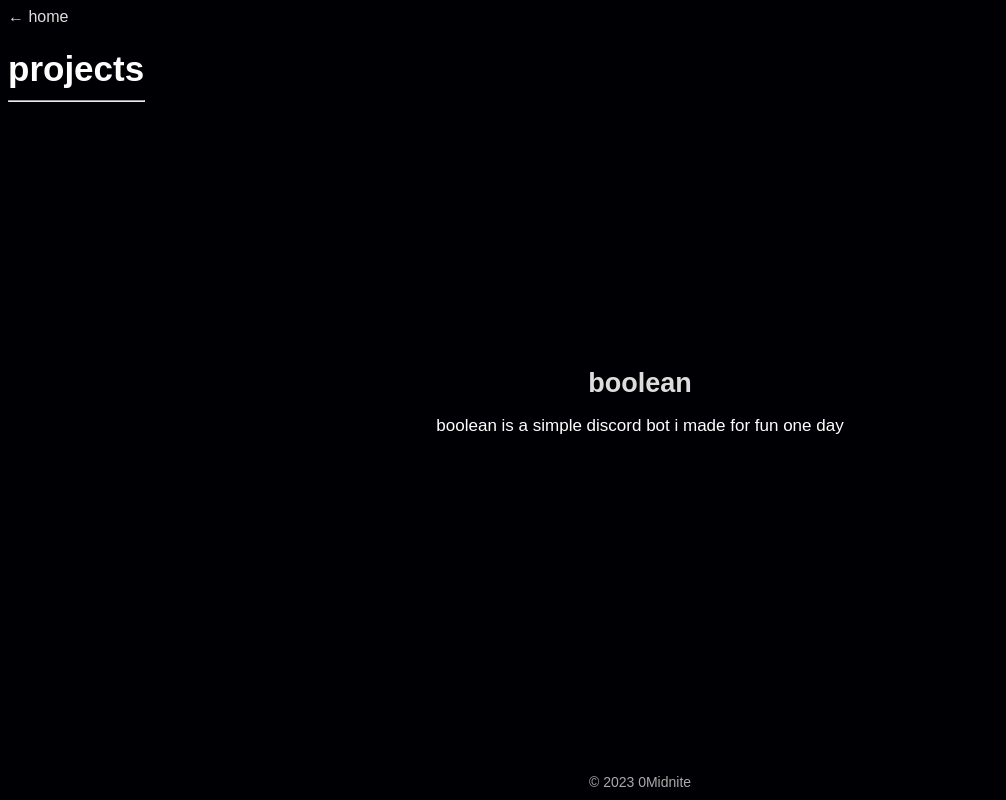
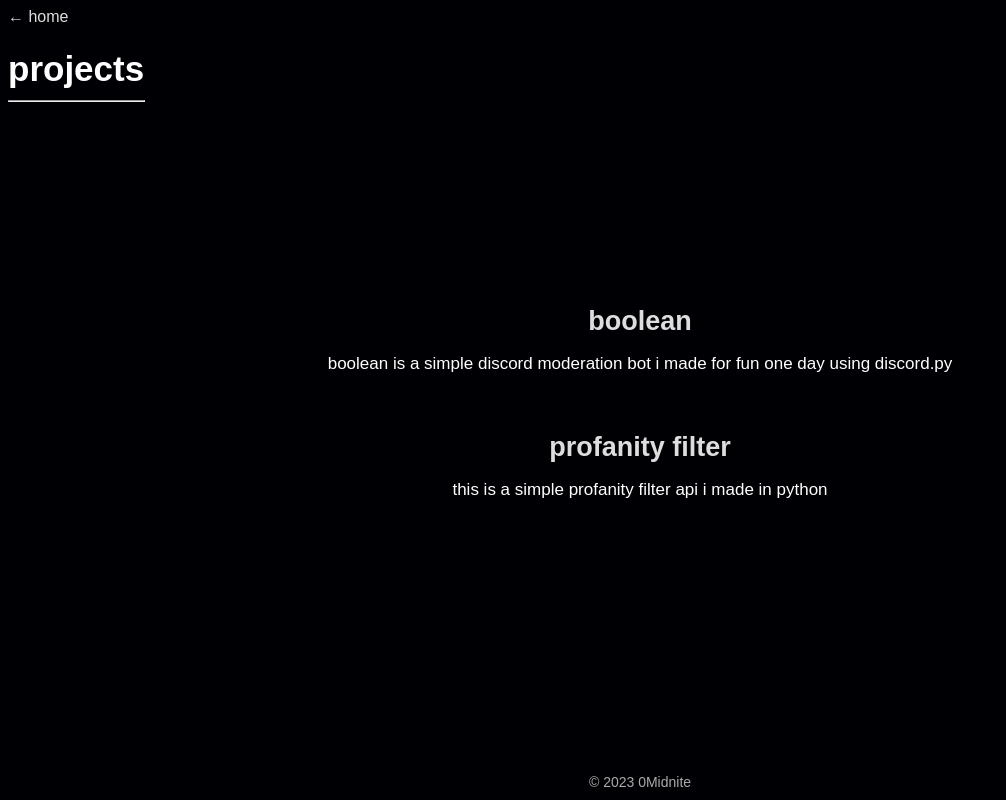
Before and after one commit to 0Midnite/portfolio, a plain HTML site: page projects.html in a window 1280 px wide. Shown: the whole page, without its empty margins (0-1006 px from the left). Drawn offline with Linux system fonts and the light colour scheme.

Commit message:
Add files via upload

```diff
--- a/projects.html
+++ b/projects.html
@@ -13,10 +13,19 @@
       <hr style="width: 135px; margin-left: 0;">
       <div class="container">
         <div class="centered-text">
-          <a href="https://discord.com/api/oauth2/authorize?client_id=1050393372826804305&permissions=8&scope=bot" target="_blank">
-            <h2>boolean</h2>
-          </a>
-          <p style="font-size: 17px;">boolean is a simple discord bot i made for fun one day</p>
+          <div>
+            <a href="https://discord.com/api/oauth2/authorize?client_id=1050393372826804305&permissions=8&scope=bot" target="_blank">
+              <h2>boolean</h2>
+            </a>
+            <p style="font-size: 17px;">boolean is a simple discord moderation bot i made for fun one day using discord.py</p>
+          </div>
+          <br>
+          <div>
+            <a href="https://profanity.0midnite.repl.co" target="_blank">
+              <h2>profanity filter</h2>
+            </a>
+            <p style="font-size: 17px;">this is a simple profanity filter api i made in python</p>
+          </div>
         </div>
       </div>
     </header>
```
